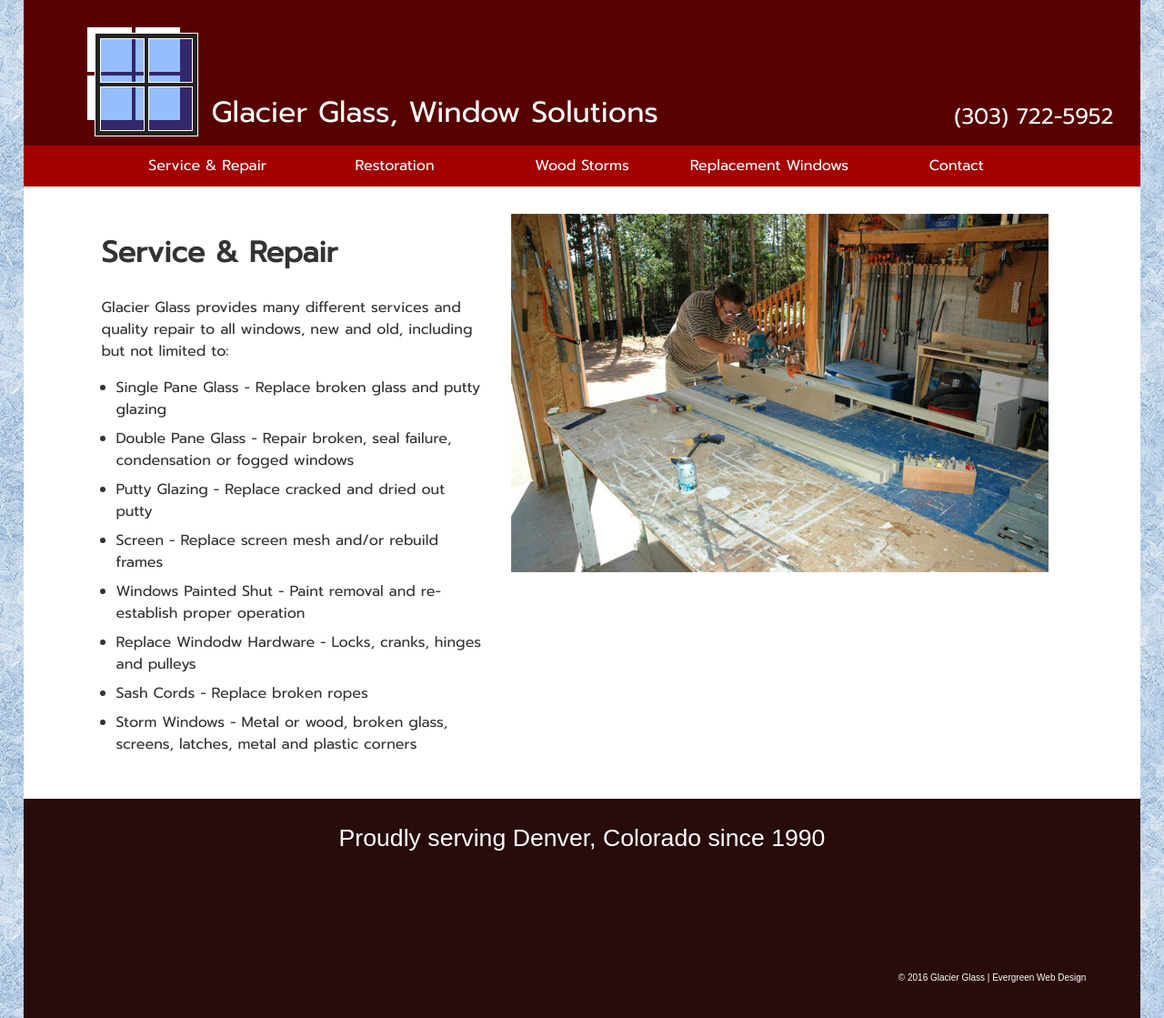
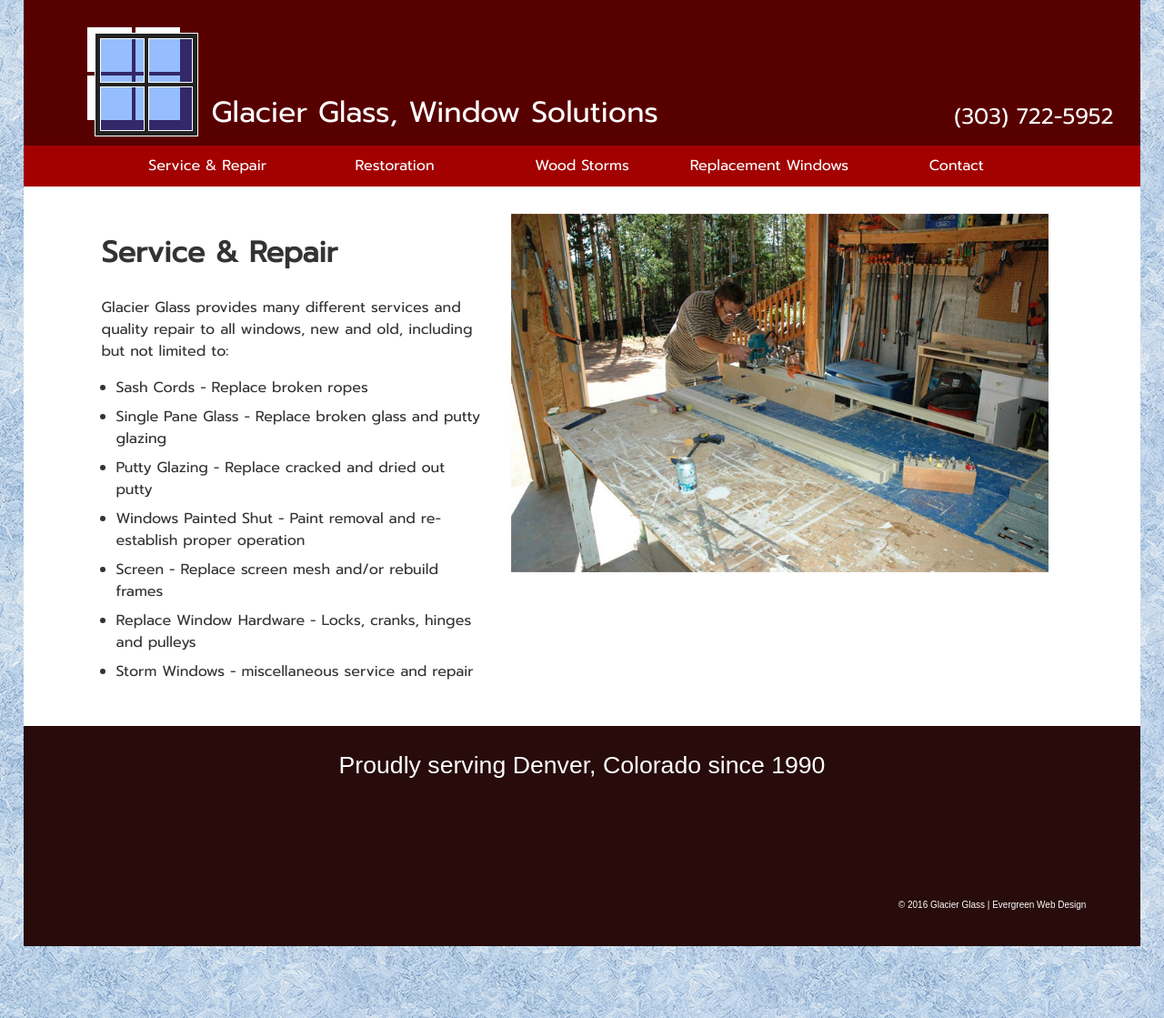
Before and after one commit to robertmeans/glacierglass, a PHP site: page /service-repair.php in a window 1280 px wide. Shown: the top 1119 px of the page at 91% size. Run offline with PHP 8.4, Linux system fonts and the light colour scheme; some libraries are stand-ins or nearby versions.

Commit message:
All changes made for 1st launch
Launching website as-is after this update.

```diff
--- a/website/index.php
+++ b/website/index.php
@@ -41,10 +41,6 @@
 				</li>
 				<li>
 					<img src="_images/john-workshop-02.jpg">
-					<!-- <p class="flex-caption">something here.</p> -->
-				</li>
-				<li>
-					<img src="_images/john-workshop-03.jpg">
 				</li>
 				<li>
 					<img src="_images/john-workshop-04.jpg">
--- a/website/restoration.php
+++ b/website/restoration.php
@@ -28,8 +28,6 @@
 			<h1>Restoration</h1>
 
 			<p>Restoring the design and integrity of your home's original windows, so often irreplaceable, requires experience, skill and old world craftsmanship.</p>
-
-			<p>This might include:</p>
 
 			<ul>
 				<li>Sash Cord Replacement - Re-roping and reworking broken pulley systems</li>
--- a/website/service-repair.php
+++ b/website/service-repair.php
@@ -29,14 +29,13 @@
 
 			<p>Glacier Glass provides many different services and quality repair to all windows, new and old, including but not limited to:</p>
 			<ul>
+				<li>Sash Cords - Replace broken ropes</li>
 				<li>Single Pane Glass - Replace broken glass and putty glazing</li>
-				<li>Double Pane Glass - Repair broken, seal failure, condensation or fogged windows</li>
 				<li>Putty Glazing - Replace cracked and dried out putty</li>
+				<li>Windows Painted Shut - Paint removal and re-establish proper operation</li>
 				<li>Screen - Replace screen mesh and/or rebuild frames</li>
-				<li>Windows Painted Shut - Paint removal and re-establish proper operation</li>
-				<li>Replace Windodw Hardware - Locks, cranks, hinges and pulleys</li>
-				<li>Sash Cords - Replace broken ropes</li>
-				<li>Storm Windows - Metal or wood, broken glass, screens, latches, metal and plastic corners</li>
+				<li>Replace Window Hardware - Locks, cranks, hinges and pulleys</li>
+				<li>Storm Windows -  miscellaneous service and repair</li>
 			</ul>
 		</article>
 
--- a/website/wood-storms.php
+++ b/website/wood-storms.php
@@ -27,7 +27,7 @@
 		<article>
 			<h1>Wood Storms</h1>
 
-			<p>Custom made wood storm windows allow your home's original windows to be seen and add energy savings and sound reduction to the value. John makes each storm window to your home's unique specifications. Crafted using mortise and tenon joints, these windows are built to last. They are easily maintained for cleaning and allow for the exchange of screens and storms for seasonal needs.</p>
+			<p>Custom made wood storm windows allow your home's original windows to be seen and add energy savings and noise reduction to the value. John makes each storm window to your home's unique specifications. Crafted using mortise and tenon joints, these windows are built to last. They are easily maintained for cleaning and allow for the exchange of screens and storms for seasonal needs.</p>
 		</article>
 
 
```
Also changed, not shown: 1 other file.
